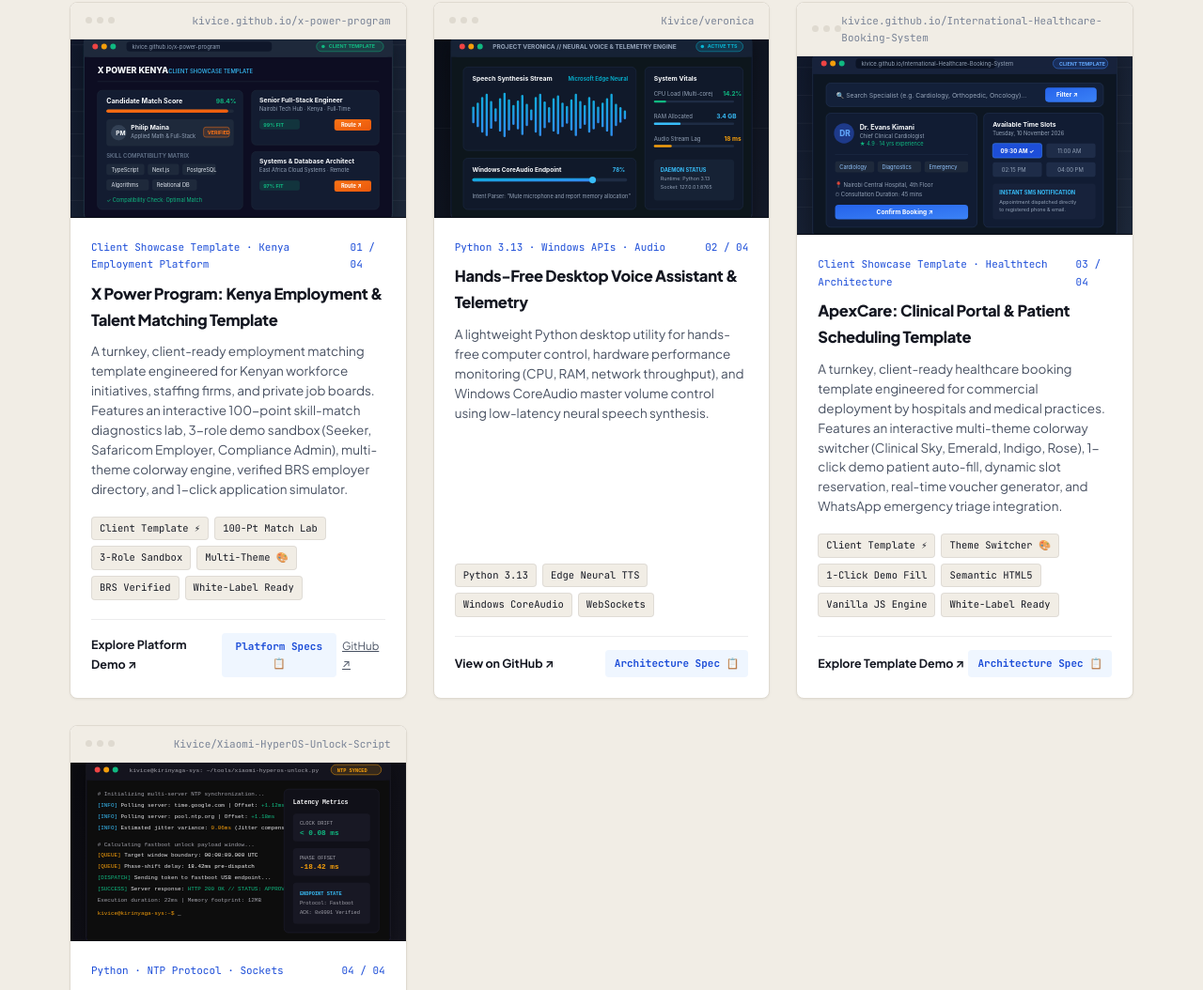
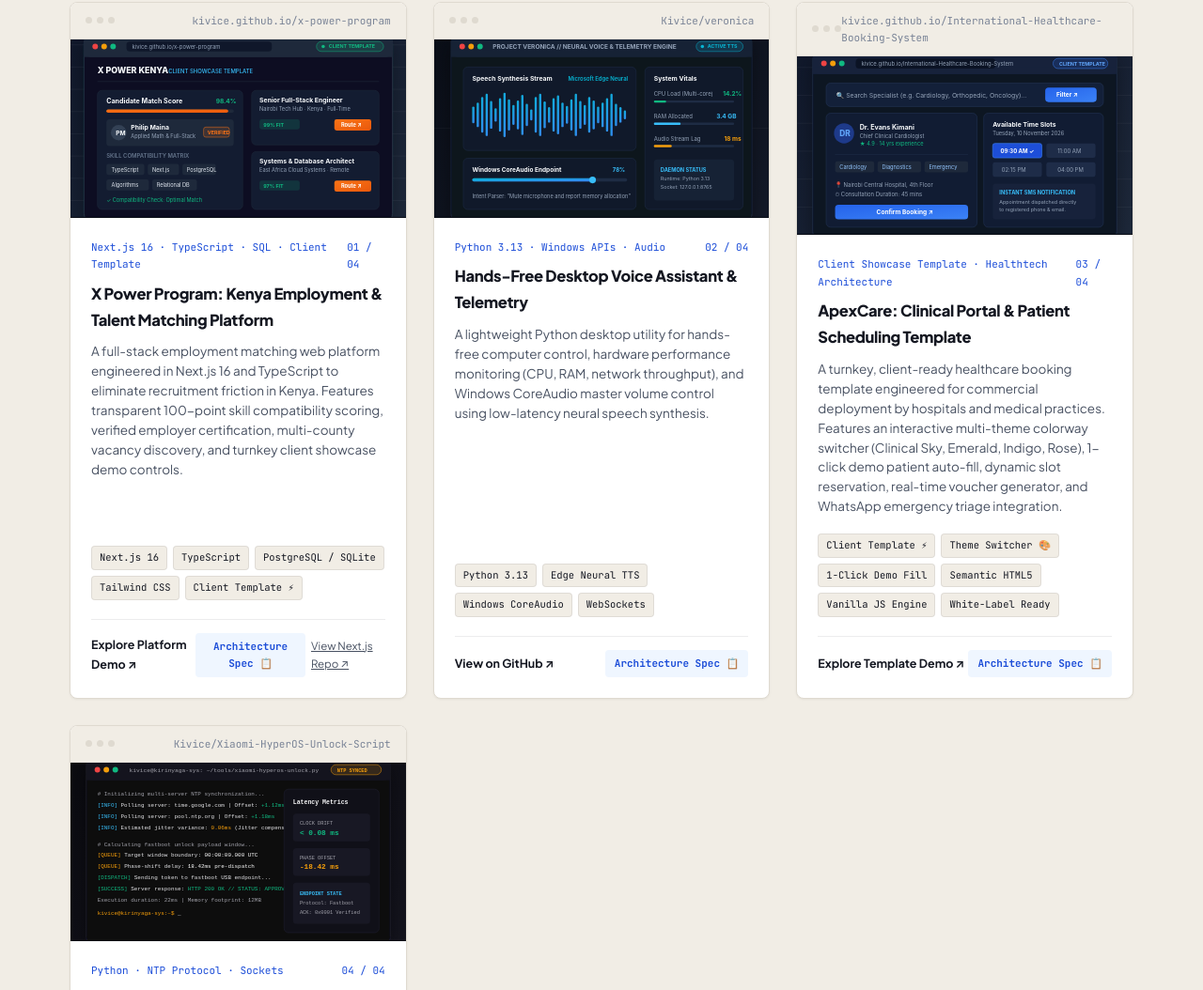
Before and after one commit to Kivice/Kivice.github.io, a plain HTML site: page index.html in a window 1280 px wide. Shown: the part 1987-3041 px from the top of the page at 94% size. Drawn offline with Linux system fonts and the light colour scheme.

Commit message:
feat: highlight Next.js 16 full-stack architecture and demo on X Power card

```diff
--- a/index.html
+++ b/index.html
@@ -329,30 +329,29 @@ function matchCandidate(profile, vacancies) {
               />
               <div class="card-body">
                 <div class="card-meta">
-                  <span>Client Showcase Template · Kenya Employment Platform</span>
+                  <span>Next.js 16 · TypeScript · SQL · Client Template</span>
                   <span>01 / 04</span>
                 </div>
-                <h4 class="card-headline">X Power Program: Kenya Employment &amp; Talent Matching Template</h4>
+                <h4 class="card-headline">X Power Program: Kenya Employment &amp; Talent Matching Platform</h4>
                 <p class="card-description">
-                  A turnkey, client-ready employment matching template engineered for Kenyan workforce initiatives, staffing firms, and private job boards. Features an interactive 100-point skill-match diagnostics lab, 3-role demo sandbox (Seeker, Safaricom Employer, Compliance Admin), multi-theme colorway engine, verified BRS employer directory, and 1-click application simulator.
+                  A full-stack employment matching web platform engineered in Next.js 16 and TypeScript to eliminate recruitment friction in Kenya. Features transparent 100-point skill compatibility scoring, verified employer certification, multi-county vacancy discovery, and turnkey client showcase demo controls.
                 </p>
                 <div class="card-tech-chips">
+                  <span>Next.js 16</span>
+                  <span>TypeScript</span>
+                  <span>PostgreSQL / SQLite</span>
+                  <span>Tailwind CSS</span>
                   <span>Client Template ⚡</span>
-                  <span>100-Pt Match Lab</span>
-                  <span>3-Role Sandbox</span>
-                  <span>Multi-Theme 🎨</span>
-                  <span>BRS Verified</span>
-                  <span>White-Label Ready</span>
                 </div>
                 <div class="card-actions">
                   <a class="card-repo-btn" href="https://kivice.github.io/x-power-program/" target="_blank" rel="noopener noreferrer" style="background: var(--navy); color: var(--paper); border-color: var(--navy); font-weight: 700;">
                     Explore Platform Demo ↗
                   </a>
                   <button class="card-spec-trigger" data-spec-trigger="xpower" type="button">
-                    Platform Specs 📋
+                    Architecture Spec 📋
                   </button>
                   <a href="https://github.com/Kivice/x-power-program" target="_blank" rel="noopener noreferrer" style="font-size: 11.5px; color: var(--ink-secondary); text-decoration: underline; margin-left: 6px;">
-                    GitHub ↗
+                    View Next.js Repo ↗
                   </a>
                 </div>
               </div>
--- a/js/script.js
+++ b/js/script.js
@@ -154,15 +154,15 @@ document.addEventListener("DOMContentLoaded", () => {
   // --- 5. ARCHITECTURAL CASE STUDY DRAWER (GROUNDED TECHNICAL SPECS) ---
   const projectSpecs = {
     xpower: {
-      badge: "Client Showcase Template · Kenya Employment Platform",
-      title: "X Power Program: Kenya Employment & Talent Matching Template",
+      badge: "Full-Stack Web · Next.js 16 & TypeScript (Client Template)",
+      title: "X Power Program Kenya",
       diagram: `┌────────────────┐     ┌────────────────┐     ┌────────────────┐
-│ Kenyan Talent  │───► │ 100-Pt Match   │ ───►│ BRS Verified   │
-│ Skill Profiles │     │ Diagnostics Lab│     │ Enterprise Hub │
+│ Kenyan Talent  │───► │ Matching Engine│ ───►│ Verified Corps │
+│ Skill Profiles │     │ Talent Routing │     │ Vacancy Matrix │
 └────────────────┘     └────────────────┘     └────────────────┘`,
-      overview: "A turnkey, client-ready employment and talent-matching platform template engineered for Kenyan workforce initiatives, staffing agencies, and private job boards.",
-      features: "Interactive 100-point skill compatibility scoring engine, 3-role demo sandbox (Job Seeker, Safaricom Employer, Compliance Admin), multi-theme colorway engine (Silicon Savannah, AgriTech, FinTech, Sunset Coral), verified BRS employer directory, and 1-click application simulator.",
-      stack: ["Client Template ⚡", "100-Pt Match Lab", "3-Role Sandbox", "Multi-Theme 🎨", "BRS Verified", "Zero-Bloat Vanilla"],
+      overview: "A full-stack employment discovery and candidate matching web platform engineered to connect job seekers across Kenyan counties with verified corporate opportunities. Built with Next.js 16 (App Router), TypeScript, Tailwind CSS, and native relational SQLite/Postgres.",
+      features: "Transparent 100-point skill compatibility scoring, verified employer onboarding, application lifecycle tracking, responsive mobile-first UI architecture, and turnkey client showcase demo controls.",
+      stack: ["Next.js 16", "TypeScript", "PostgreSQL / SQLite", "Tailwind CSS", "Client Template ⚡"],
       liveUrl: "https://kivice.github.io/x-power-program/",
       githubUrl: "https://github.com/Kivice/x-power-program"
     },
```
